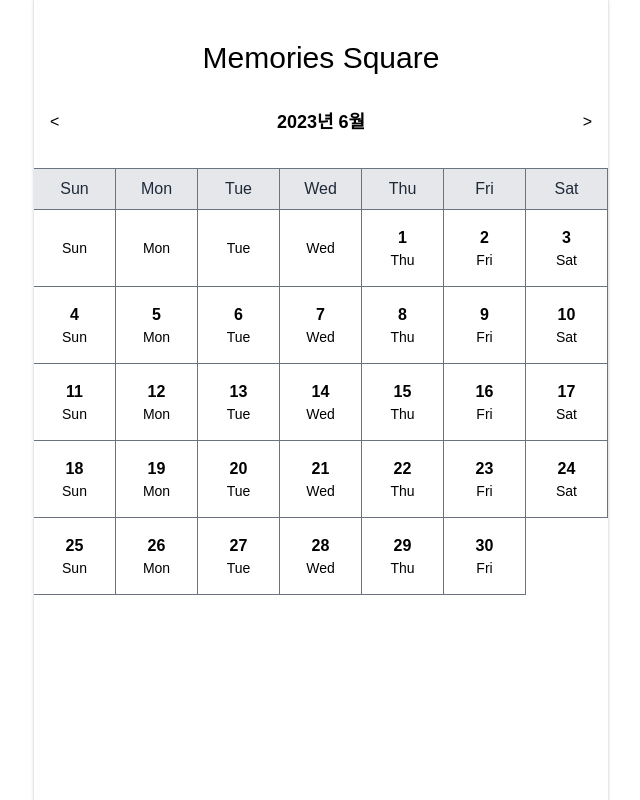
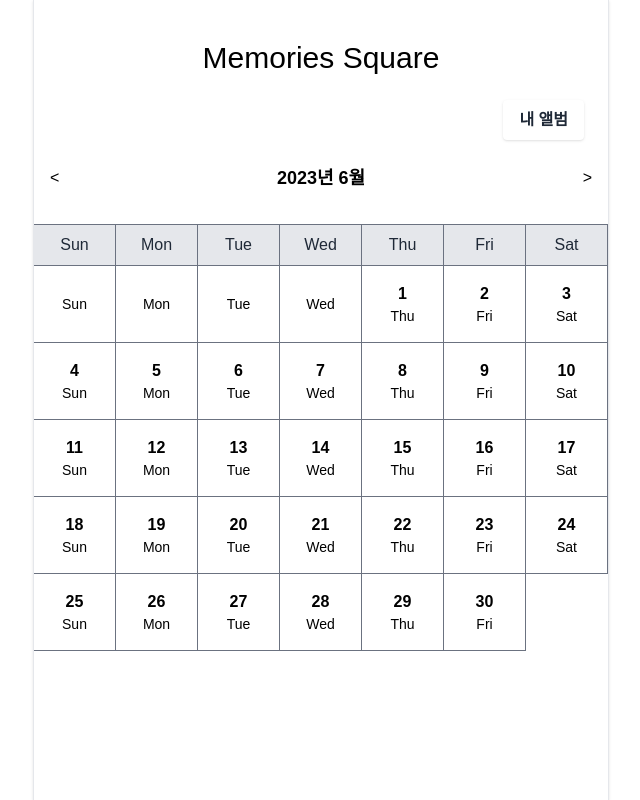
Before and after one commit to Leets-Official/MemoriesSquare-FE, a SvelteKit app: page / in a window 1280 px wide. Shown: the whole page, without its empty margins (319-959 px from the left). Built offline with nearby package versions, Linux system fonts and the light colour scheme; a web font is replaced by a local one.

Commit message:
feat: 내 앨범 이동 버튼 생성

```diff
--- a/src/routes/Home.svelte
+++ b/src/routes/Home.svelte
@@ -5,7 +5,10 @@
 <section class="m-0">
 	<div class="pt-10">
 		<p class="text-3xl text-center">Memories Square</p>
-		<div><Calendar/></div>
+			<button class="bg-white hover:bg-gray-100 float-right text-gray-800 font-semibold m-6 py-2 px-4 border:none border-gray-400 rounded shadow">
+				내 앨범
+			</button>
+		<div class="clear-right mt-20"><Calendar/></div>
 	</div>
 </section>
 
--- a/src/routes/calendar/Calendar.svelte
+++ b/src/routes/calendar/Calendar.svelte
@@ -13,6 +13,24 @@
 				},
 				7: {
 					"photos": 1,
+				},
+				8: {
+					"photos": 4,
+				},
+				9: {
+					"photos": 1,
+				},
+				10: {
+					"photos": 3,
+				},
+				11: {
+					"photos": 5,
+				},
+				12: {
+					"photos": 7,
+				},
+				13: {
+					"photos": 9,
 				}
             }
         }
```
